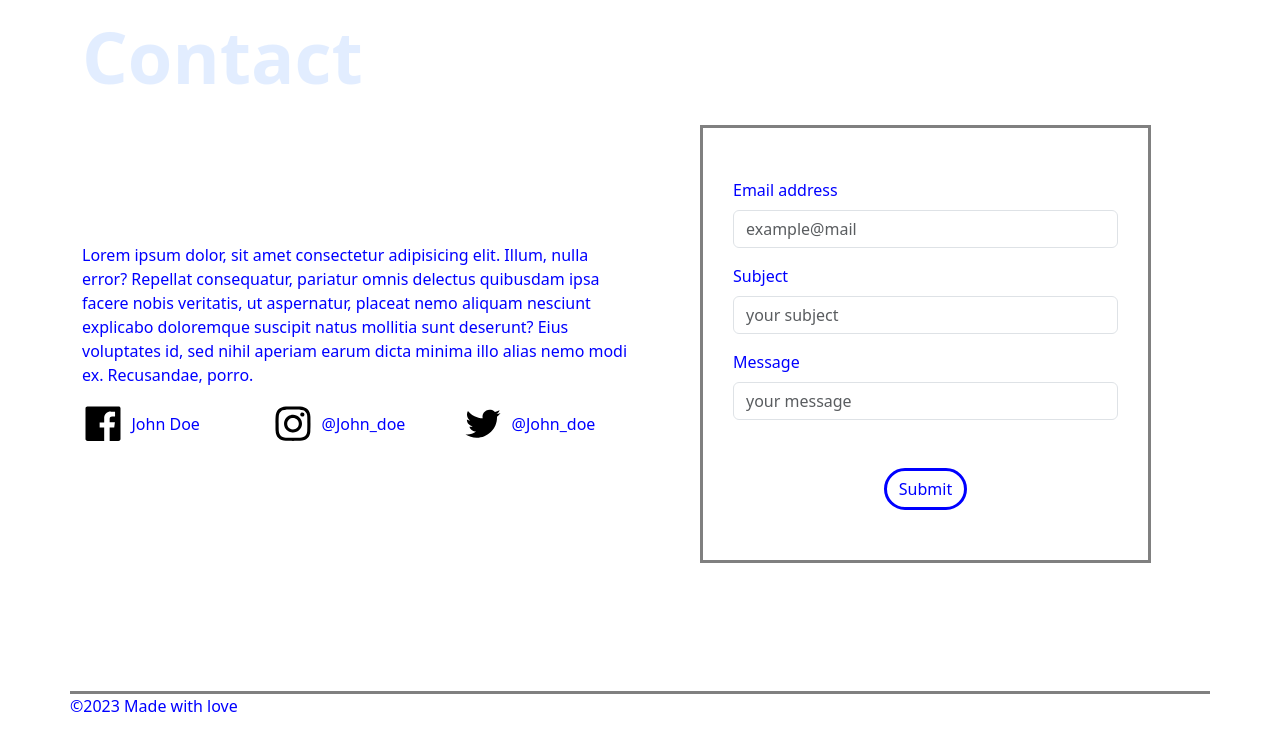
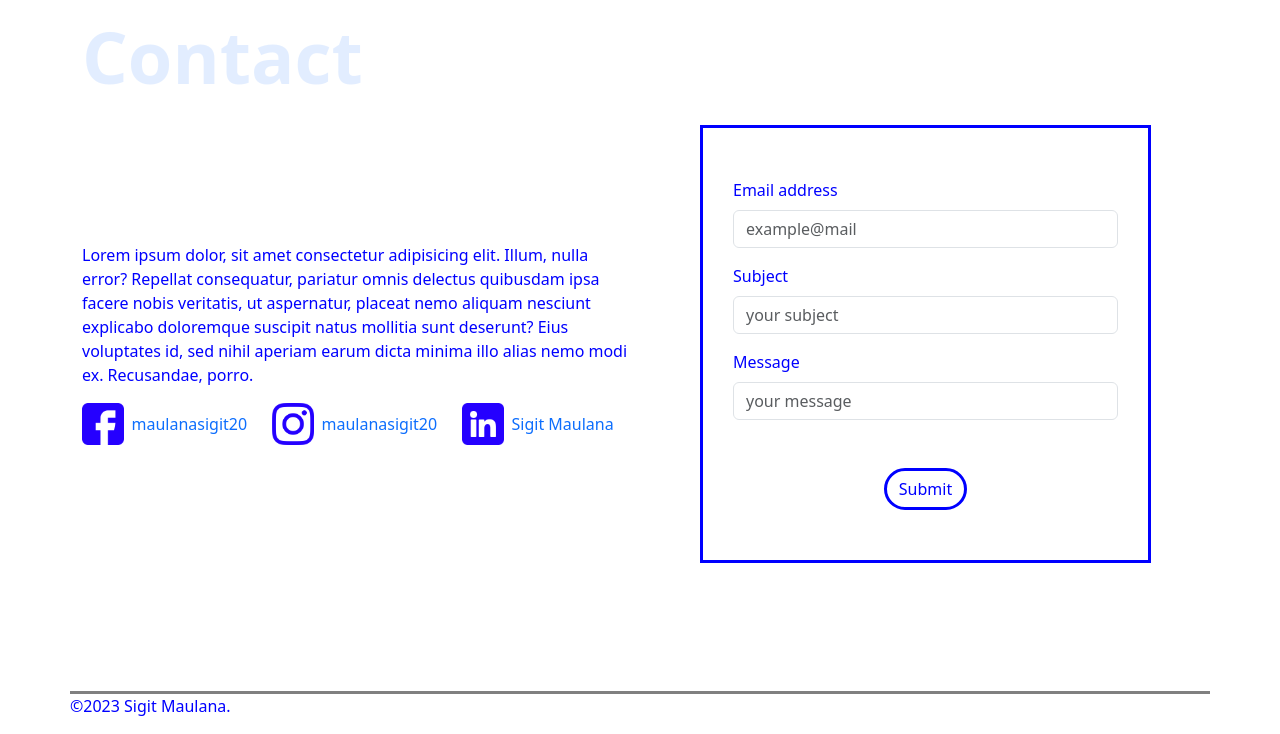
Before and after one commit to maulanasigit20/portfolio, a plain HTML site: page index.html in a window 1280 px wide. Shown: the part 1866-2600 px from the top of the page. Drawn offline with nearby package versions, Linux system fonts and the light colour scheme.

Commit message:
add link

```diff
--- a/index.html
+++ b/index.html
@@ -124,17 +124,17 @@
       <div class="col-12 col-lg-6">
         <p>Lorem ipsum dolor, sit amet consectetur adipisicing elit. Illum, nulla error? Repellat consequatur, pariatur omnis delectus quibusdam ipsa facere nobis veritatis, ut aspernatur, placeat nemo aliquam nesciunt explicabo doloremque suscipit natus mollitia sunt deserunt? Eius voluptates id, sed nihil aperiam earum dicta minima illo alias nemo modi ex. Recusandae, porro.</p>
         <div class="row">
-          <div class="col d-flex align-items-center">
-            <img class="w-25" src="images/Facebook.svg" alt="facebook-icon">
-            <p class="mb-0 ms-2">John Doe</p>
+          <div href="facebook.com" class="col d-flex align-items-center">
+            <img class="w-25" src="images/facebook.png" alt="facebook-icon">
+            <p class="mb-0 ms-2"><a class="text-decoration-none" href="https://web.facebook.com/maulanasigit20">maulanasigit20</a></p>
           </div>
           <div class="col d-flex align-items-center">
-            <img class="w-25" src="images/Instagram.svg" alt="Instagram-icon">
-            <p class="mb-0 ms-2">@John_doe</p>
+            <img class="w-25" src="images/instagram.png" alt="Instagram-icon">
+            <p class="mb-0 ms-2"><a class="text-decoration-none" href="https://www.instagram.com/maulanasigit20">maulanasigit20</a></p>
           </div>
           <div class="col d-flex align-items-center">
-            <img class="w-25" src="images/Twitter.svg" alt="Twitter-icon">
-            <p class="mb-0 ms-2">@John_doe</p>
+            <img class="w-25" src="images/linkedin.png" alt="Twitter-icon">
+            <p class="mb-0 ms-2"><a class="text-decoration-none" href="https://www.linkedin.com/in/sigit-maulana-3403a5131/">Sigit Maulana</a></p>
           </div>
         </div>
       </div>
@@ -162,7 +162,7 @@
 
   <section id="footer" class="footer container">
     <div id="footer-detail">
-      <p>©2023 Made with love</p>
+      <p>©2023 Sigit Maulana.</p>
     </div>
   </section>
 
--- a/style.css
+++ b/style.css
@@ -63,6 +63,7 @@ body {
 
 .potrait {
     border-radius: 50%;
+    border: 5px solid blue;
 }
 
 .text-arrow {
@@ -165,7 +166,7 @@ body {
 }
 
 .contact-form{
-    border: 3px solid grey;
+    border: 3px solid blue;
     padding: 50px 30px;
 }
 
```
Also changed, not shown: images/facebook.png (added), images/instagram.png (added), images/linkedin.png (added).
